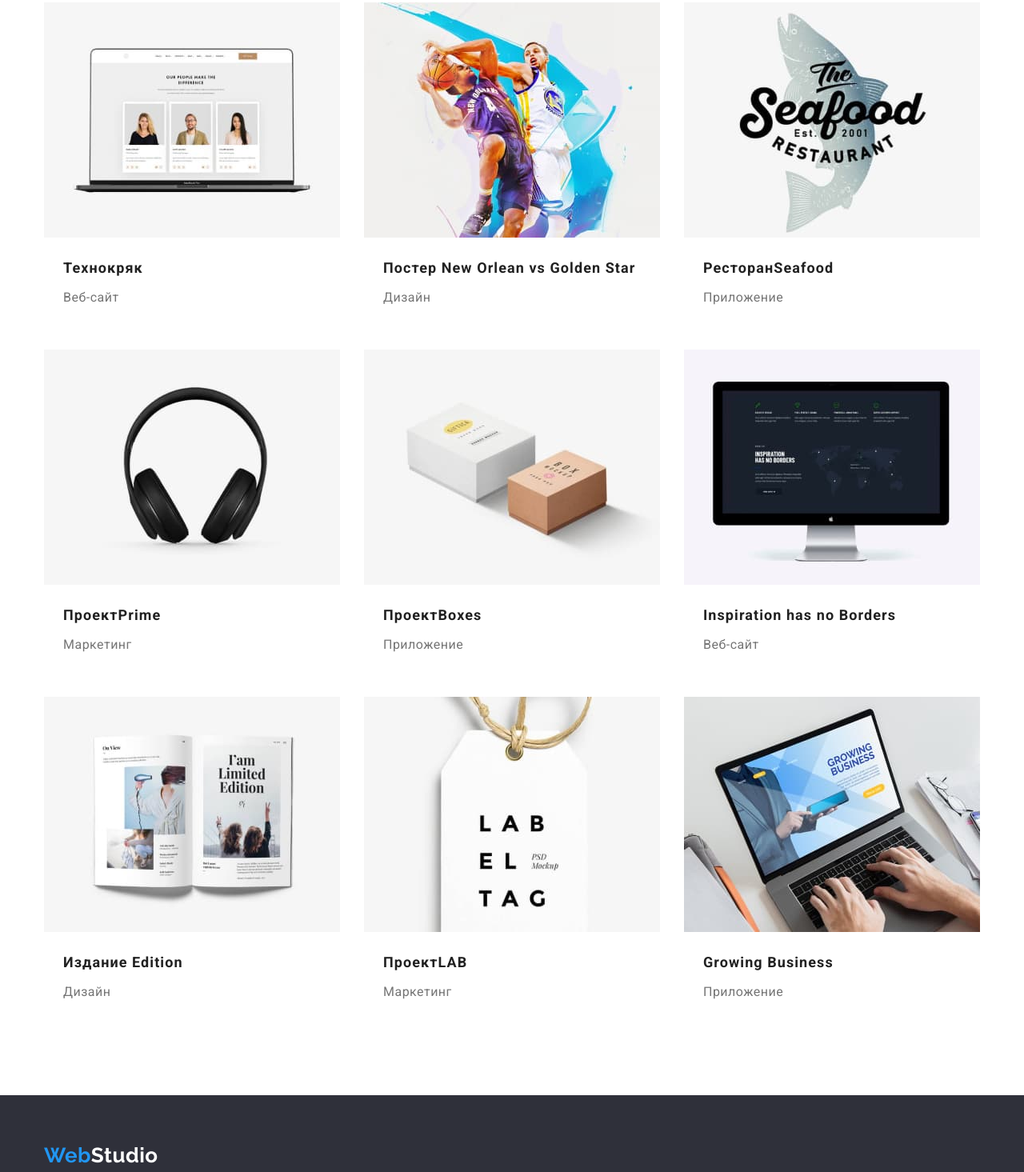
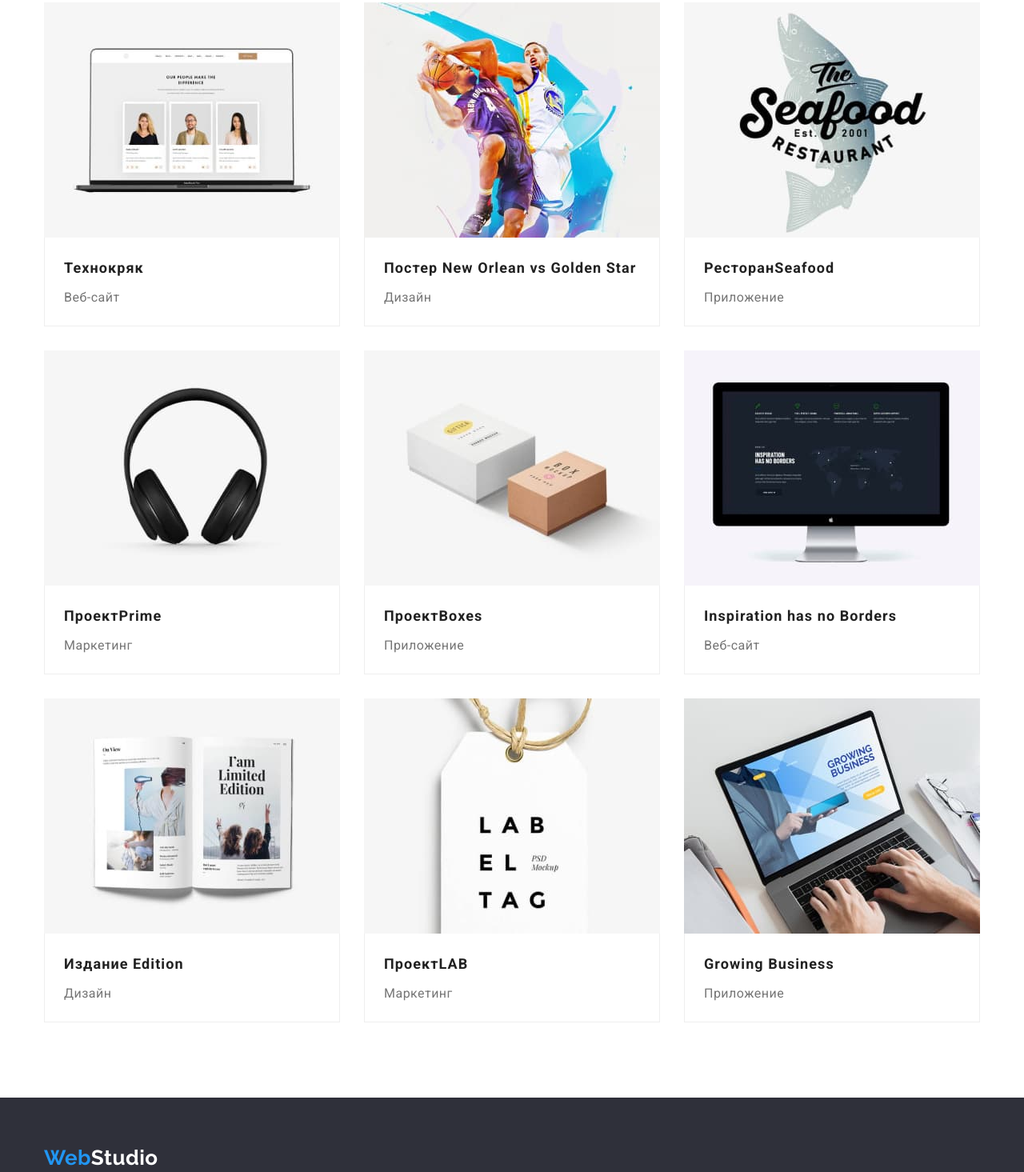
Before and after one commit to ViraKolesnikova/goit-markup-hw-03, a plain HTML site: page portfolio.html in a window 1280 px wide. Shown: the part 261-1726 px from the top of the page at 80% size. Drawn offline with nearby package versions, Linux system fonts and the light colour scheme.

Commit message:
ДЗ №3

```diff
--- a/css/styles.css
+++ b/css/styles.css
@@ -19,6 +19,7 @@
   --second-part-of-logo: #000000;
   --phone-mail-in-footer: rgba(255, 255, 255, 0.6);
   --header-border: #ECECEC;
+  --cards-border: #EEEEEE;
 }
 
 body {
@@ -58,7 +59,7 @@ img {
   margin-right: auto;
 }
 
-.header {
+header {
   border-bottom-color: var(--header-border);
   border-bottom-style: solid;
   border-bottom-width: 1px;
@@ -165,8 +166,7 @@ img {
 }
 
 .oder-button {
-  width: 200px;
-  height: 50px;
+  padding: 10px 32px;
   margin-left: auto;
   margin-right: auto;
   border-radius: 4px;
@@ -183,7 +183,9 @@ img {
 }
 
 /*Особенности оказания услуг*/
-
+.features {
+  margin-top: -40px;
+}
 .feature-item {
   width: 270px;
 }
@@ -216,24 +218,25 @@ img {
   text-align: center;
 }
 /*Скрытый заголовок*/
- .hidden {
-   margin-bottom: 0;
+.hidden {
+  margin-bottom: 0;
   visibility: hidden;
 }
+
 /*Секция чем мы занимаемся*/
 .images {
   justify-content: space-between;
 }
 
- /*Сотрудники*/
+/*Сотрудники*/
 
 .employees {
   background-color: var(--secondary-background-color);
 }
 
 .cards {
-   justify-content: space-between;
-  }
+  justify-content: space-between;
+}
 
 .employee-card {
   background-color: var(--white-color);
@@ -339,7 +342,7 @@ footer>.container {
 
 .gallery-title {
   padding-left: 24px;
-  margin-top: 20px;
+  padding-top: 20px;
   margin-bottom: 4px;
 
   color: var(--title-color);
@@ -357,3 +360,10 @@ footer>.container {
   font-size: 16px;
   line-height: 1.87;
 }
+
+.cards-caption {
+  border-right: 1px solid;
+  border-bottom: 1px solid;
+  border-left: 1px solid;
+  border-color: var(--cards-border);
+}
--- a/portfolio.html
+++ b/portfolio.html
@@ -69,64 +69,82 @@
           <li class="gallery-item">
             <a class="link" href="">
               <img src="./images/website1.jpg" alt="Открытый ноутбук" width=370 height="294">
+              <div class="cards-caption">
                 <h3 class="gallery-title">Технокряк</h3>
                 <p class="item-discription">Веб-сайт</p>
+              </div>
             </a>
           </li>
           <li class="gallery-item">
             <a class="link" href="">
               <img src="./images/design1.jpg" alt="Игра в баскетбол" width=370 height="294">
+              <div class="cards-caption">
                 <h3 class="gallery-title">Постер <span lang="en">New Orlean vs Golden Star</span></h3>
                 <p class="item-discription">Дизайн</p>
+              </div>
             </a>
           </li>
           <li class="gallery-item">
             <a class="link" href="">
               <img src="./images/apps-restourant.jpg" alt="Логотип ресторана морепродуктов" width=370 height="294">
+              <div class="cards-caption">
                 <h3 class="gallery-title">Ресторан<span lang="en">Seafood</span></h3>
                 <p class="item-discription">Приложение</p>
+              </div>
             </a>
           </li>
           <li class="gallery-item">
             <a class="link" href="">
               <img src="./images/marketing-prime.jpg" alt="Наушники" width=370 height="294">
+              <div class="cards-caption">
                 <h3 class="gallery-title">Проект<span lang="en">Prime</span></h3>
                 <p class="item-discription">Маркетинг</p>
+              </div>
             </a>
           </li>
           <li class="gallery-item">
             <a class="link" href="">
               <img src="./images/apps-boxes.jpg" alt="Две коробки" width=370 height="294">
+              <div class="cards-caption">
                 <h3 class="gallery-title">Проект<span lang="en">Boxes</span></h3>
                 <p class="item-discription">Приложение</p>
+              </div>
             </a>
           </li>
           <li class="gallery-item">
             <a class="link" href="">
               <img src="./images/website2.jpg" alt="Монитор компьютера" width=370 height="294">
+              <div class="cards-caption">
                 <h3 lang="en" class="gallery-title">Inspiration has no Borders</h3>
                 <p class="item-discription">Веб-сайт</p>
+              </div>
             </a>
           </li>
           <li class="gallery-item">
             <a class="link" href="">
               <img src="./images/design2.jpg" alt="Раскрытая книга" width=370 height="294">
+              <div class="cards-caption">
                 <h3 class="gallery-title">Издание <span lang="en">Edition</span></h3>
                 <p class="item-discription">Дизайн</p>
+              </div>
             </a>
           </li>
           <li class="gallery-item">
             <a class="link" href="">
               <img src="./images/marketing-lab.jpg" alt="Этикетка" width=370 height="294">
+              <div class="cards-caption">
                 <h3 class="gallery-title">Проект<span lang="en">LAB</span></h3>
                 <p class="item-discription">Маркетинг</p>
+              </div>
             </a>
           </li>
           <li class="gallery-item">
             <a class="link" href="">
               <img src="./images/apps-business.jpg" alt="Человек работает на ноутбуке" width=370 height="294">
+              <div class="cards-caption">
                 <h3 lang="en" class="gallery-title">Growing Business</h3>
                 <p class="item-discription">Приложение</p>
+              </div>
             </a>
           </li>
         </ul>
```
Lines whose indentation alone changed are shown as unchanged.
